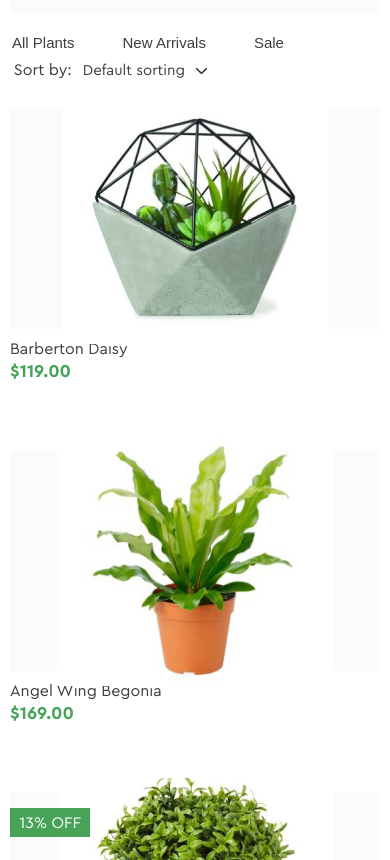
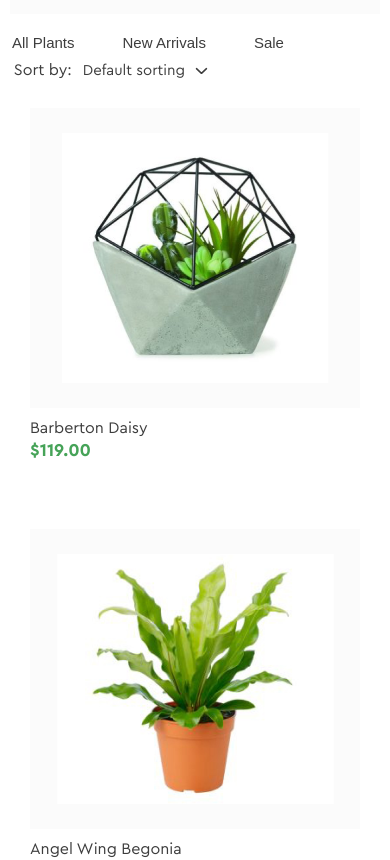
Before and after one commit to Serhii1337/Homeworks, a plain HTML site: page index.html in a window 390 px wide. Shown: the part 1301-2161 px from the top of the page. Drawn offline with Linux system fonts and the light colour scheme.

Commit message:
adaptationfix2

```diff
--- a/css/style.css
+++ b/css/style.css
@@ -1316,12 +1316,9 @@
 }
 
 @media (max-width: 767px) {
-    .goods-bg {
-        height: 221px;
-    }
     .item {
         width: 100%;
-        margin: 0 auto;
+        margin: 0 20px;
     }
     .our-blog-box {
         flex-wrap: wrap;
```
